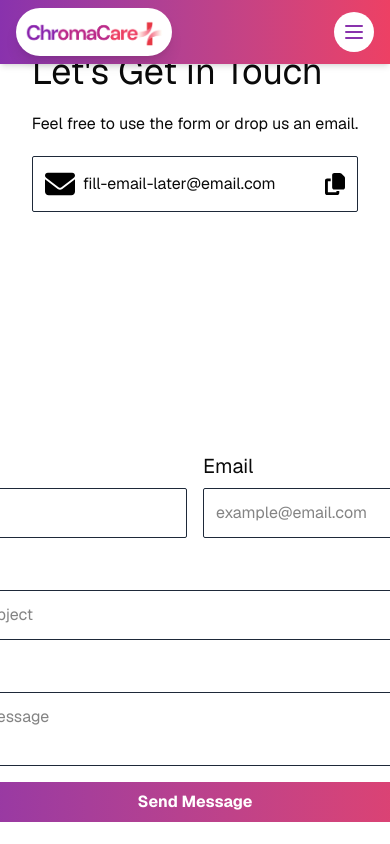
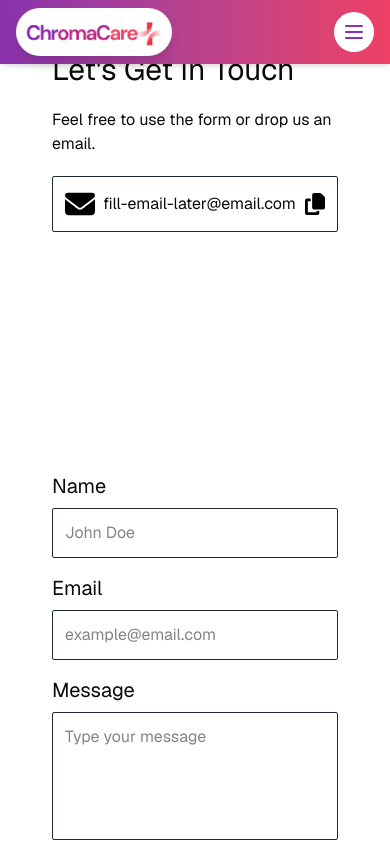
Before and after one commit to AnirudhSekar/Chroma-Website, a Next.js app: page / in a window 390 px wide. Shown: the top 844 px of the page. Built offline with nearby package versions, Linux system fonts and the light colour scheme.

Commit message:
responsive

```diff
--- a/next.config.js
+++ b/next.config.js
@@ -3,6 +3,27 @@
  */
 const nextConfig = {
     transpilePackages: ['lucide-react'],
-}
+    async headers() {
+      return [
+        {
+          source: "/api/(.*)",
+          headers: [
+            {
+              key: "Access-Control-Allow-Origin",
+              value: "*"
+            },
+            {
+              key: "Access-Control-Allow-Methods",
+              value: "GET,POST,PUT,DELETE,OPTIONS"
+            },
+            {
+              key: "Access-Control-Allow-Headers",
+              value: "Content-Type, Authorization"
+            }
+          ],
+        },
+      ];
+    },
+  };
 
-module.exports = nextConfig
+  module.exports = nextConfig;
--- a/package.json
+++ b/package.json
@@ -9,6 +9,7 @@
     "lint": "next lint"
   },
   "dependencies": {
+    "@formspark/use-formspark": "^0.1.42",
     "axios": "^1.8.4",
     "clsx": "^2.1.1",
     "dotenv": "^16.4.7",
--- a/src/app/components/Contact.js
+++ b/src/app/components/Contact.js
@@ -2,23 +2,41 @@
 import Image from "next/image";
 
 export default function Contact() {
+
   return (
     <div className="flex flex-col lg:flex-row items-center justify-center w-full p-5 md:p-20 gap-10 lg:gap-20">
-            <div className="flex flex-col gap-5 items-start order-1 lg:order-none">
-                <h2 className="text-4xl">Let&apos;s Get in Touch</h2>
+      <div className="flex flex-col gap-5 items-start w-full lg:w-auto order-1 lg:order-none">
+        <h2 className="text-3xl sm:text-4xl">Let&apos;s Get in Touch</h2>
         <p className="w-full">Feel free to use the form or drop us an email.</p>
-                <div className="flex flex-row gap-2 justify-between items-center border-1 border-gray-800 rounded-xs p-3 w-full lg:w-150 top-0 mb-50">
-                    <div className="flex flex-row gap-2 justify-center items-center">
-                        <Image src="/email.svg" alt="Email" width={30} height={30}/><p id="email-text">fill-email-later@email.com</p>
+        <div className="flex flex-row gap-2 justify-between items-center border-1 border-gray-800 rounded-xs p-3 w-full sm:w-[400px] lg:w-150 top-0 mb-50">
+          <div className="flex flex-row gap-2 justify-center items-center overflow-hidden">
+            <Image
+              src="/email.svg"
+              alt="Email"
+              width={30}
+              height={30}
+              className="flex-shrink-0"
+            />
+            <p id="email-text" className="truncate">
+              fill-email-later@email.com
+            </p>
           </div>
-                    <div className="relative group">
+          <div className="relative group flex-shrink-0">
             <button
               onClick={() => {
-                                navigator.clipboard.writeText(document.getElementById("email-text").innerText);
+                navigator.clipboard.writeText(
+                  document.getElementById("email-text").innerText
+                );
               }}
               className="flex items-center justify-center"
             >
-                            <Image src="/copy.svg" alt="Copy" width={20} height={20} className="cursor-pointer"/>
+              <Image
+                src="/copy.svg"
+                alt="Copy"
+                width={20}
+                height={20}
+                className="cursor-pointer"
+              />
             </button>
             <div className="absolute hidden group-hover:block -top-8 -right-2 bg-gray-700 text-white text-xs rounded py-1 px-2 whitespace-nowrap">
               Copy to clipboard
@@ -28,29 +46,56 @@ export default function Contact() {
       </div>
       <div className="order-2 lg:order-none w-full lg:w-auto">
         <form className="flex flex-col gap-4 w-full">
-                    <div className="flex flex-row gap-4 w-full">
-                        <div className="flex flex-col gap-2">
-                            <label htmlFor="name" className="text-xl">Name</label>
-                            <input type="text" name="name" placeholder="John Doe" className="w-73 border-1 border-gray-800 rounded-xs p-3"></input>
+          <div className="flex flex-col sm:flex-row gap-4 w-full">
+            <div className="flex flex-col gap-2 w-full sm:w-auto">
+              <label htmlFor="name" className="text-xl">
+                Name
+              </label>
+              <input
+                type="text"
+                id="name"
+                name="name"
+                placeholder="John Doe"
+                className="w-full sm:w-73 border-1 border-gray-800 rounded-xs p-3"
+                required
+              />
+            </div>
+
+            <div className="flex flex-col gap-2 w-full sm:w-auto">
+              <label htmlFor="email" className="text-xl">
+                Email
+              </label>
+              <input
+                type="email"
+                id="email"
+                name="email"
+                placeholder="example@email.com"
+                className="w-full sm:w-73 border-1 border-gray-800 rounded-xs p-3"
+                required
+              />
+            </div>
           </div>
 
           <div className="flex flex-col gap-2">
-                            <label htmlFor="email" className="text-xl">Email</label>
-                            <input type="email" name="email" placeholder="example@email.com" className="w-73 border-1 border-gray-800 rounded-xs p-3"></input>
-                        </div>
-                    </div>
-                    <div className="flex flex-col gap-2">
-                        <label htmlFor="subject" className="text-xl">Subject</label>
-                        <input type="text" name="subject" placeholder="Enter the subject" className="w-full lg:w-150 b border-1 border-gray-800 rounded-xs p-3"></input>
+            <label htmlFor="message" className="text-xl">
+              Message
+            </label>
+            <textarea
+              name="message"
+              id="message"
+              placeholder="Type your message"
+              className="w-full lg:w-150 border-1 border-gray-800 rounded-xs p-3 resize-none h-32"
+              required
+            />
           </div>
 
           <div className="flex flex-col gap-2">
-                        <label htmlFor="message" className="text-xl">Message</label>
-                        <textarea name="message" placeholder="Type your message" className="w-full lg:w-150 b border-1 border-gray-800 rounded-xs p-3 resize-none"></textarea>
-                    </div>
-
-                    <div className="flex flex-col gap-2">
-                        <button type="submit" className="bg-gradient-to-r from-[#8932ad] to-[#ed4064] text-white font-bold py-2 px-4 rounded-sm hover:bg-gradient-to-l transition duration-300">Send Message</button>
+            <button
+              type="submit"
+              className="bg-gradient-to-r from-[#8932ad] to-[#ed4064] text-white font-bold py-2 px-4 rounded-sm hover:bg-gradient-to-l transition duration-300 w-full sm:w-auto disabled:opacity-50"
+            >
+              Send
+            </button>
           </div>
         </form>
       </div>
```
Also changed, not shown: 1 other file (tests, documents, lock files or other folders). Lines whose indentation alone changed are shown as unchanged.
